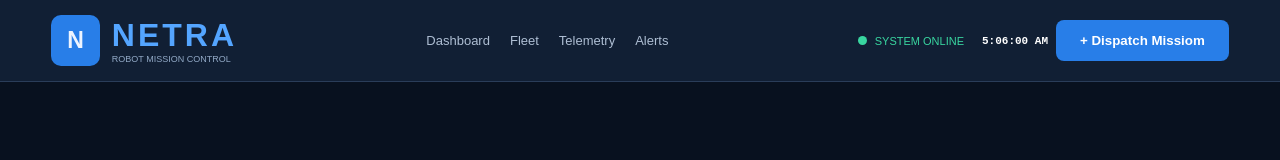
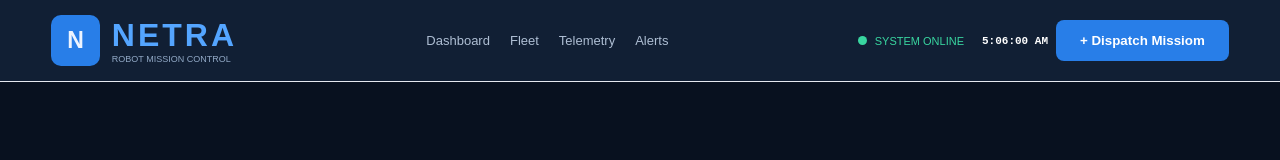
Before and after one commit to akvelmurugan/NETRA, a plain HTML site: page index.html in a window 1280 px wide. Drawn offline with Linux system fonts and the light colour scheme.

Commit message:
Version-2

```diff
--- a/style.css
+++ b/style.css
@@ -19,7 +19,7 @@ body {
     justify-content: space-between;
     gap: 20px;
     padding: 15px 4%;
-    border-bottom: 1px solid #2a3d59;
+    border-bottom: 1px solid #e5e9ef;
 }
 
 .brand {
```
